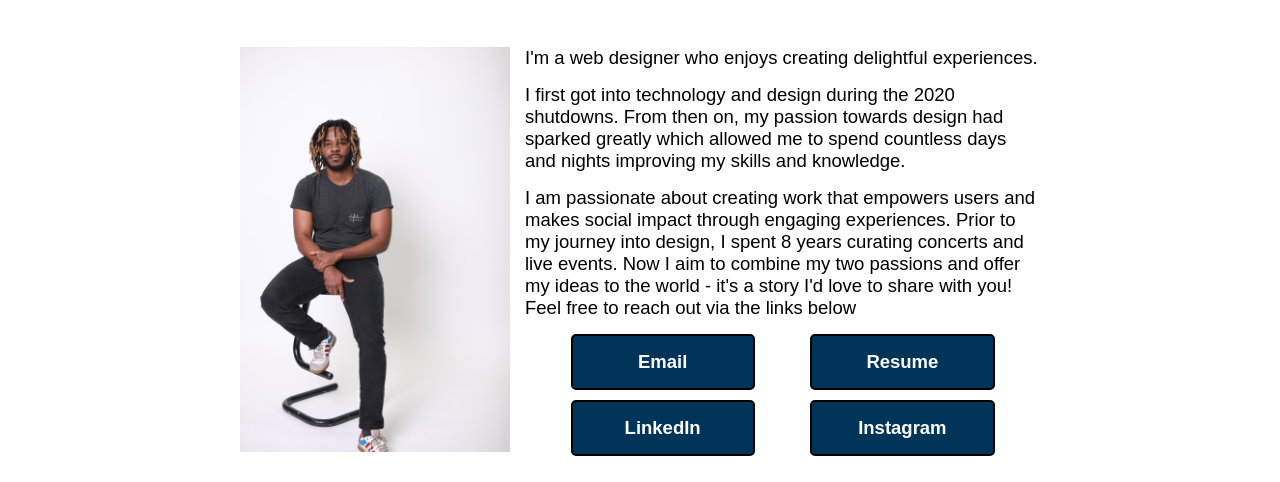
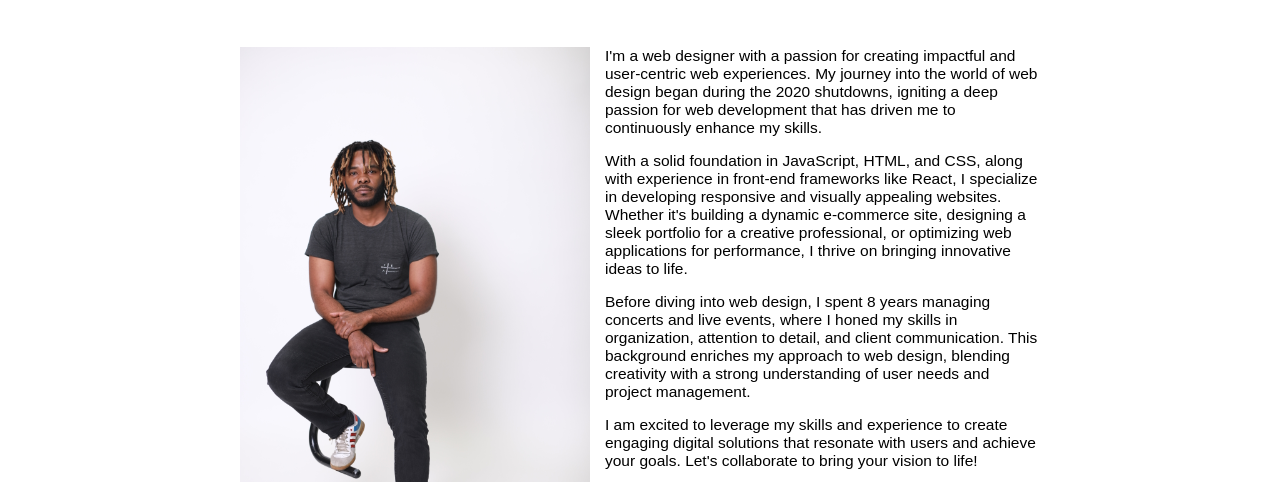
Before and after one commit to wizcudi/ThankYouAmour, a plain HTML site: page index.html in a window 1280 px wide. Shown: the part 287-769 px from the top of the page. Drawn offline with Linux system fonts and the light colour scheme.

Commit message:
css upgrades

```diff
--- a/index.html
+++ b/index.html
@@ -10,16 +10,18 @@
 
     <header>
         <nav>
+
             <!-- javascript:void(0); makes link act as a clickable element without navigating to another page or reloading the current page. -->
             <a href="javascript:void(0);" class="toggle-button" onclick="toggleNavbar()">
                 <!-- &#9776 corresponds to the "hamburger" menu icon -->
                 &#9776;
             </a>
-
             <ul class="navbar-links" id="navbar-links">
                 <li><a class="nav-tabs" href="#about">About</a></li>
                 <li><a class="nav-tabs" href="#projects">Projects</a></li>
             </ul>
+
+
         </nav>
     </header>
 
@@ -33,7 +35,27 @@
                 <img class="img-size" src="TonyStool.JPG"/>
             </div>
             <div class="about-bio">
+
+
                 <p>
+                I'm a web designer with a passion for creating impactful and user-centric web experiences.
+                My journey into the world of web design began during the 2020 shutdowns,
+                igniting a deep passion for web development that has driven me to continuously enhance my skills.
+                </p>
+                <p>
+                With a solid foundation in JavaScript, HTML, and CSS, along with experience in front-end frameworks like React, I specialize in developing responsive and visually appealing websites. Whether it's building a dynamic e-commerce site, designing a sleek portfolio for a creative professional, or optimizing web applications for performance, I thrive on bringing innovative ideas to life.
+                </p>
+                <p>
+                Before diving into web design, I spent 8 years managing concerts and live events, where I honed my skills in organization, attention to detail, and client communication. This background enriches my approach to web design, blending creativity with a strong understanding of user needs and project management.
+                </p>
+                <p>
+                I am excited to leverage my skills and experience to create engaging digital solutions that resonate with users and achieve your goals. Let's collaborate to bring your vision to life!
+                </p>
+
+
+
+
+                <!-- <p>
                     I'm a web designer who enjoys creating delightful experiences.
                 </p>
                 <p>
@@ -45,7 +67,7 @@
                     Prior to my journey into design, I spent 8 years curating concerts and live events.
                     Now I aim to combine my two passions and offer my ideas to the world - it's a story I'd love to share with you!
                     Feel free to reach out via the links below
-                </p>
+                </p> -->
                 <p class="contact-links">
                     <span>
                         <a href="mailto:thankyouamour@gmail.com">
--- a/styles.css
+++ b/styles.css
@@ -23,7 +23,7 @@ a {
     color: black;
 }
 p {
-    font-size: 18.5px;
+    font-size: 15.5px;
 }
 
 
@@ -95,11 +95,14 @@ nav {
     column-gap: 15px;
     margin-top: 20px;
     /* border: solid red 2px; */
+
+    /* justify-content: space-between; */
 }
 .about-bio{
     display: flex;
     flex-direction: column;
     row-gap: 15px;
+    /* width: 60%; */
     /* border: solid green 2px; */
 }
 .about-bio p{
@@ -112,7 +115,8 @@ nav {
     justify-content: space-evenly;
     row-gap: 10px;
     column-gap: 10px;
-    /* padding: 10px 0; */
+    padding: 10px 0;
+    /* border: solid green 2px; */
 
 }
 .contact-links span{
@@ -120,21 +124,30 @@ nav {
     justify-content: center;
     border: solid black 2px;
     border-radius: 5px;
-    padding: 15px 0;
-    width: 35%;
+    padding: 12.5px 0;
+    width: 40%;
     background-color: var(--primary);
     cursor: pointer;
 }
 .contact-links a{
     color: white;
     font-weight: 600;
+    text-transform: uppercase;
+    letter-spacing: .75px;
+
+
 }
 .img-size{
-    width: 270px;
+    width: 350px;
+}
+@media (max-width: 792px) {
+    .img-size{
+        width: 305px;
+    }
 }
 @media (max-width: 710px) {
     .img-size{
-        width: 250px;
+        width: 300px;
     }
     .about-info{
         display: flex;
@@ -154,11 +167,17 @@ nav {
         padding: 10px 0;
         width: 45%;
     }
+    .img-size{
+        width: 270px;
+    }
 }
 @media (max-width: 500px) {
     .about-header h1 {
         font-size: 45px;
     }
+    /* .img-size{
+        width: 250px;
+    } */
 }
 @media (max-width: 436px) {
     .about-header h1{
@@ -173,24 +192,24 @@ nav {
 }
 @media (max-width: 365px) {
     .contact-links span{
-        width: 70%;
+        width: 100%;
     }
     .about-header h1 {
         font-size: 30px;
     }
-    .img-size{
+    /* .img-size{
         width: 210px;
-    }
+    } */
 }
 @media (max-width: 307px) {
     .img-size{
-        width: 200px;
+        width: 220px;
     }
 }
 @media (max-width: 303px) {
-    .contact-links span{
+    /* .contact-links span{
         width: 80%;
-    }
+    } */
     .about-header h1 {
         font-size: 27px;
     }
```
